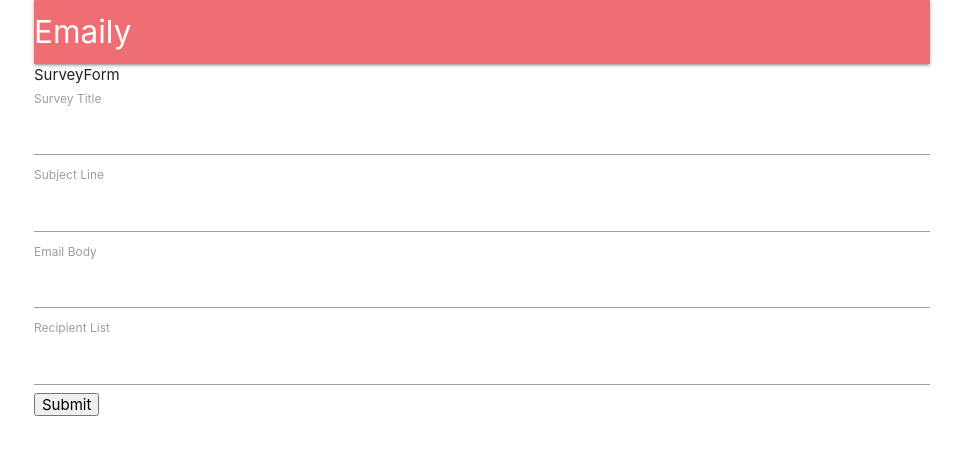
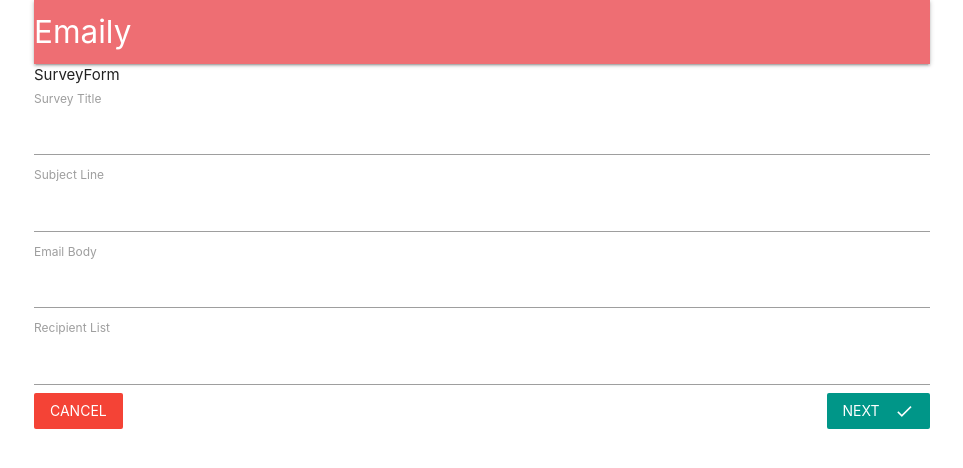
Before and after one commit to nursh/Emaily-App, a React (Create React App) app in the folder client/: page /surveys/new in a window 1280 px wide. Shown: the top 468 px of the page, without its empty margins (158-1121 px from the left). Built offline with nearby package versions, Linux system fonts and the light colour scheme; no server answers.

Commit message:
Added cancel button and next button to SurveyForm component

```diff
--- a/client/src/components/surveys/SurveyForm.js
+++ b/client/src/components/surveys/SurveyForm.js
@@ -1,5 +1,6 @@
 import React, { Component } from 'react';
 import { reduxForm, Field} from 'redux-form';
+import { Link } from 'react-router-dom';
 import _ from 'lodash';
 
 import SurveyField from './SurveyField';
@@ -43,7 +44,13 @@
           onSubmit={this.props.handleSubmit((values) => console.log(values))}
         >
           {this.renderField()}
-          <button type="submit">Submit</button>
+          <Link to="/surveys" className="red btn-flat white-text">
+            Cancel
+          </Link>
+          <button type="submit" className="teal btn-flat right white-text">
+            Next
+            <i className="material-icons right">done</i>
+          </button>
         </form>
       </div>
     )
```
Also changed, not shown: client/src/components/App.js (indentation only).
